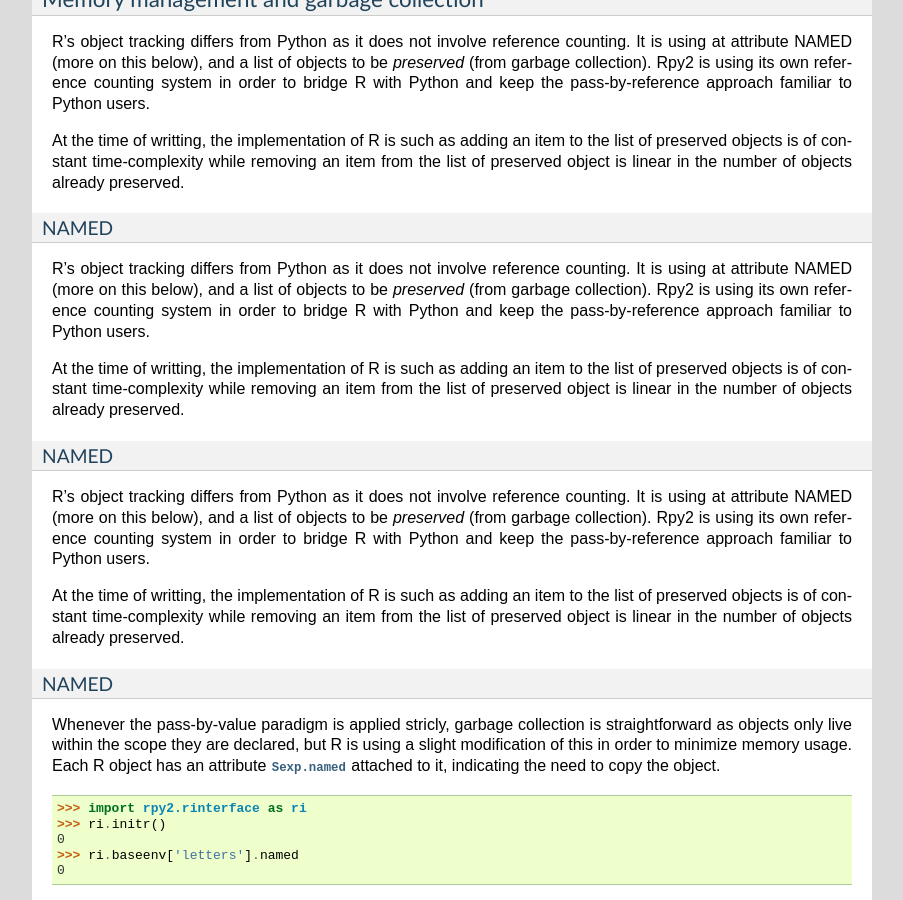
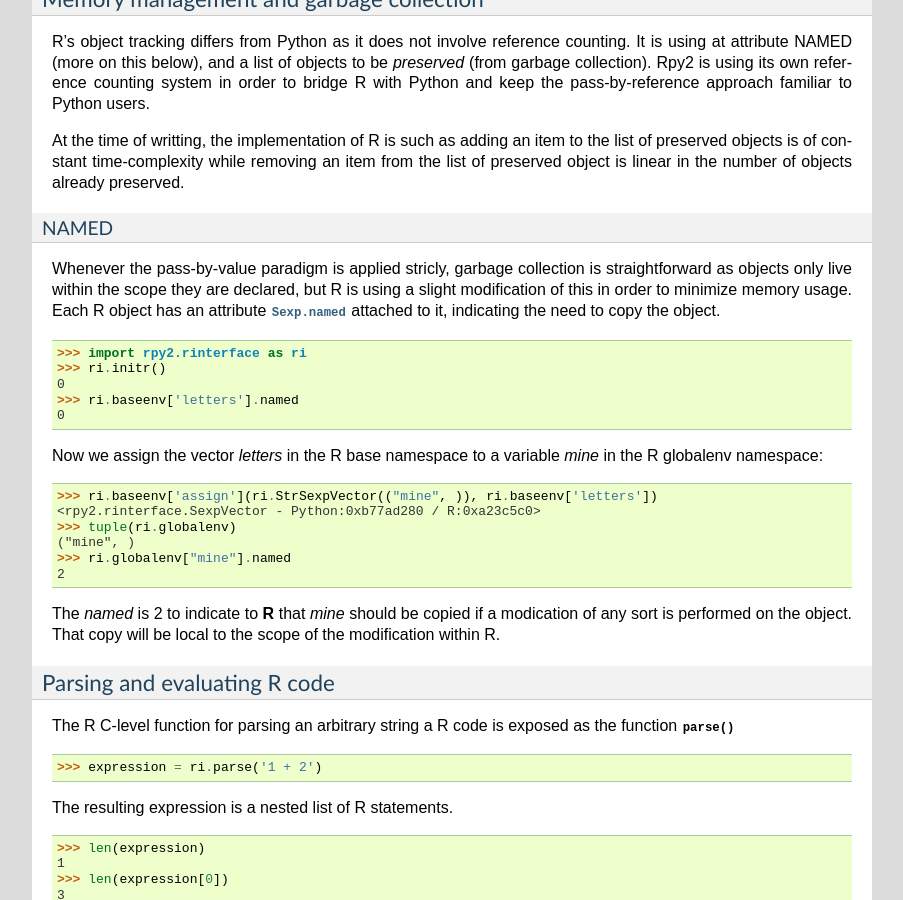
Before and after one commit to rpy2/rpy2, a Sphinx documentation site: the page built from doc/source/rinterface.rst, in a window 1280 px wide and 900 px high, scrolled down 3354 px. Shown: the whole window, without its empty margins (198-1101 px from the left). Built offline with Sphinx 7.4.7, drawn with Linux system fonts in a browser that asks for light colours; formulas are drawn with MathJax 3.

Commit message:
entaglements with recent commits to the doc (sections duplicated). Fixed.
--HG--
branch : version_2.2.x

```diff
--- a/doc/source/rinterface.rst
+++ b/doc/source/rinterface.rst
@@ -228,36 +228,6 @@ way Python objects are usually copied (using :func:`copy.deepcopy`,
 
 Memory management and garbage collection
 ----------------------------------------
-
-R's object tracking differs from Python as it does not involve
-reference counting. It is using at attribute NAMED (more on this below),
-and a list of objects to be `preserved` (from garbage collection).
-Rpy2 is using its own reference counting system in order to bridge R with
-Python and keep the pass-by-reference approach familiar to Python users.
-
-At the time of writting, the implementation of R is such as
-adding an item to the list of preserved objects is of constant time-complexity
-while removing an item from the list of preserved object is linear in the
-number of objects already preserved.
-
-
-NAMED
-^^^^^
-
-R's object tracking differs from Python as it does not involve
-reference counting. It is using at attribute NAMED (more on this below),
-and a list of objects to be `preserved` (from garbage collection).
-Rpy2 is using its own reference counting system in order to bridge R with
-Python and keep the pass-by-reference approach familiar to Python users.
-
-At the time of writting, the implementation of R is such as
-adding an item to the list of preserved objects is of constant time-complexity
-while removing an item from the list of preserved object is linear in the
-number of objects already preserved.
-
-
-NAMED
-^^^^^
 
 R's object tracking differs from Python as it does not involve
 reference counting. It is using at attribute NAMED (more on this below),
```
